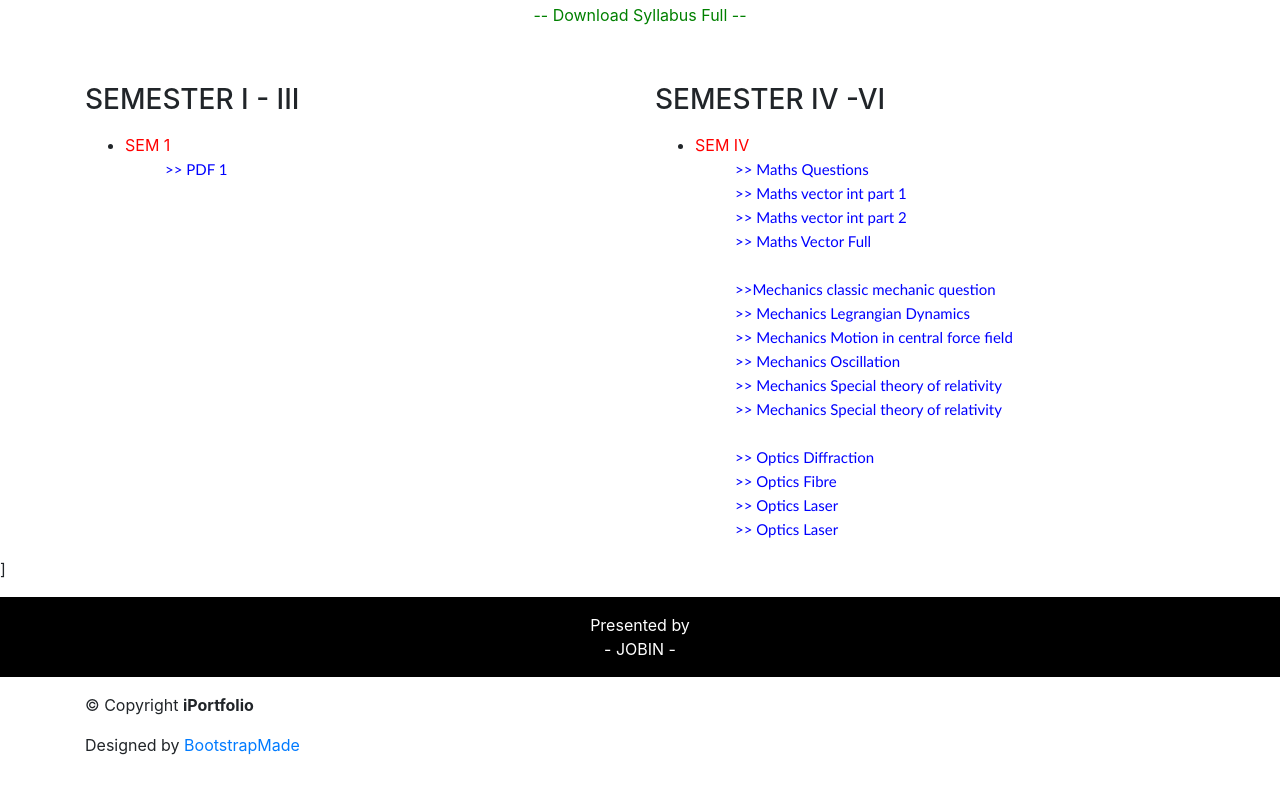
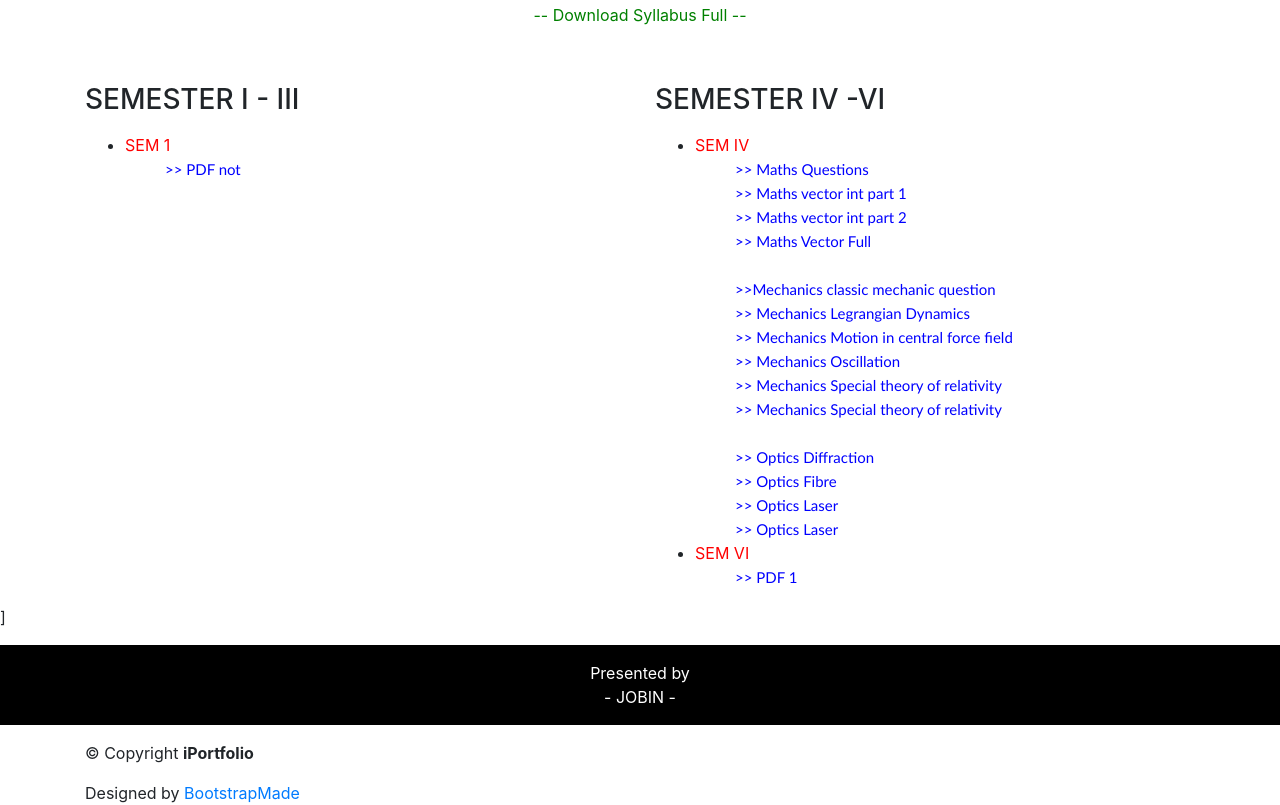
Before and after one commit to techworldthink/PCA, a plain HTML site: page index.html in a window 1280 px wide. Shown: the part 1067-1872 px from the top of the page. Before the commit the page ends 1824 px from the top, so only its background shows below. Drawn offline with Linux system fonts and the light colour scheme; files that its build step writes are made by us from their sources.

Commit message:
s6 thermal

```diff
--- a/index.html
+++ b/index.html
@@ -109,7 +109,7 @@
               <ul>
                 <li><a class="red">SEM 1 </a></li>
                 <ul>
-                  <li class="non-dot"><a href="" class="blue download-font" target="_blank"> &#62;&#62; PDF 1 </a> </li>
+                  <li class="non-dot"><a href="" class="blue download-font" target="_blank"> &#62;&#62; PDF not  </a> </li>
                 </ul>
               </ul>
             </div>
@@ -184,6 +184,10 @@
                   </li>
 
                 </ul>
+                <li><a class="red">SEM VI </a></li>
+                <ul>
+                  <li class="non-dot"><a href="" class="blue download-font" target="_blank"> &#62;&#62; PDF 1 </a> </li>
+                </ul>
               </ul>
             </div>
 
```
Also changed, not shown: 1 other file.
